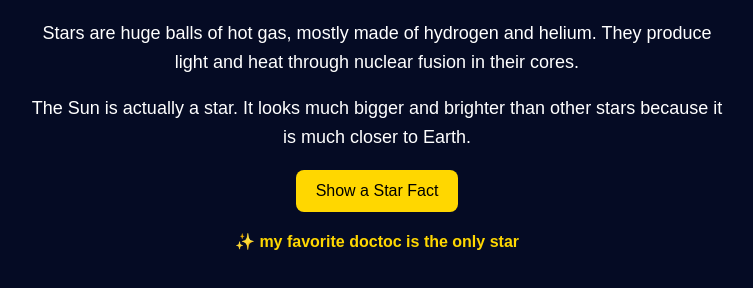
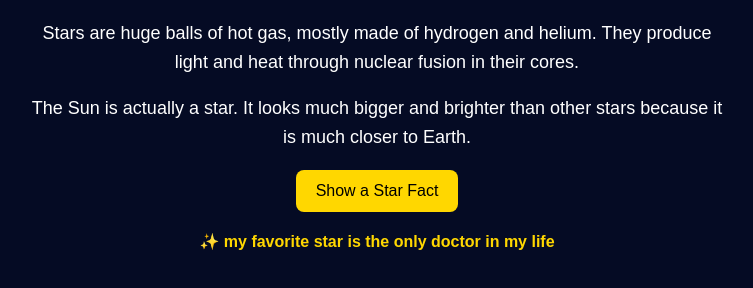
Before and after one commit to mohamedhelmy7/me, a plain HTML site: page index.html in a window 1280 px wide. Both pictures are taken after a click on the button "Show a Star Fact". Shown: the part 192-480 px from the top of the page, without its empty margins (263-1016 px from the left). Drawn offline with Linux system fonts and the light colour scheme.

Commit message:
Update my dr

```diff
--- a/index.html
+++ b/index.html
@@ -82,7 +82,7 @@
     <script>
         function showFact() {
             document.getElementById("fact").innerHTML =
-                "✨ my favorite doctoc is the only star";
+                "✨ my favorite star is the only doctor in my life ";
         }
     </script>
 
```
